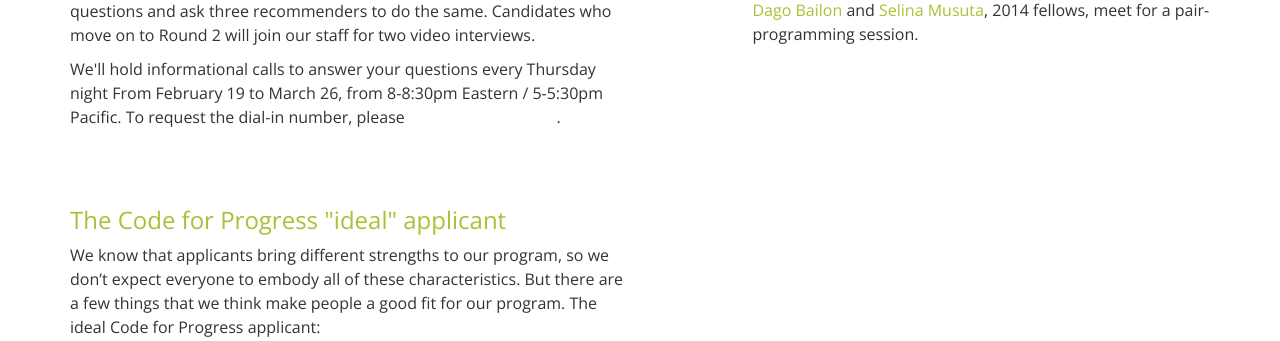
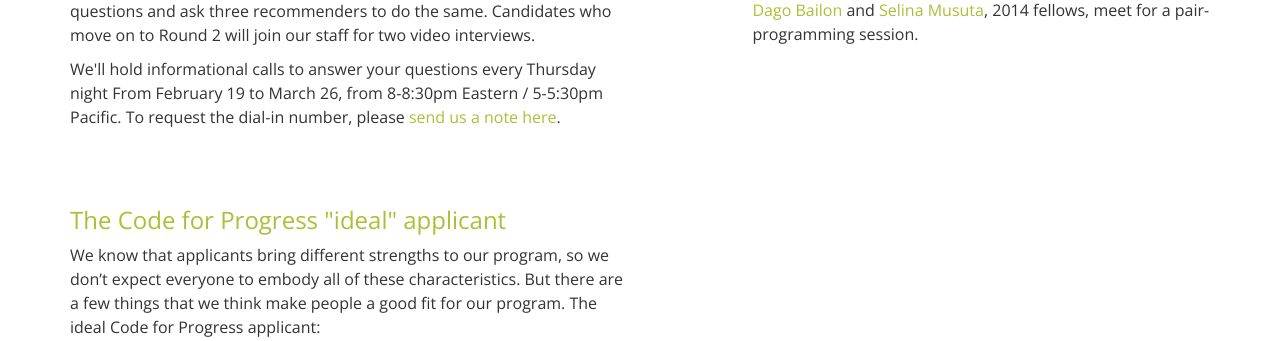
Before and after one commit to aliyarahman/betterhomepage, a Django app: page /apply/ in a window 1280 px wide. Shown: the part 552-893 px from the top of the page. Run offline with Django 3.2, Linux system fonts and the light colour scheme; parts of the project's set-up code (start-up, migrations or seed data) failed here and were passed over; some libraries are stand-ins or nearby versions.

Commit message:
Fixed link color on apply page

```diff
--- a/app/templates/apply.html
+++ b/app/templates/apply.html
@@ -27,7 +27,7 @@
                 <p>Round 1 includes an online application where candidates answer short questions and ask three recommenders to do the same. Candidates who move on to Round 2 will join our staff for two video interviews.
                     </p>
 
-                    <p>We'll hold informational calls to answer your questions every Thursday night From February 19 to March 26, from 8-8:30pm Eastern / 5-5:30pm Pacific. To request the dial-in number, please <a class="silver-text" href="http://www.codeforprogress.org/contact">send us a note here</a>.
+                    <p>We'll hold informational calls to answer your questions every Thursday night From February 19 to March 26, from 8-8:30pm Eastern / 5-5:30pm Pacific. To request the dial-in number, please <a class="presslink" href="http://www.codeforprogress.org/contact">send us a note here</a>.
                     </p>
 
                     <br><br>
```
